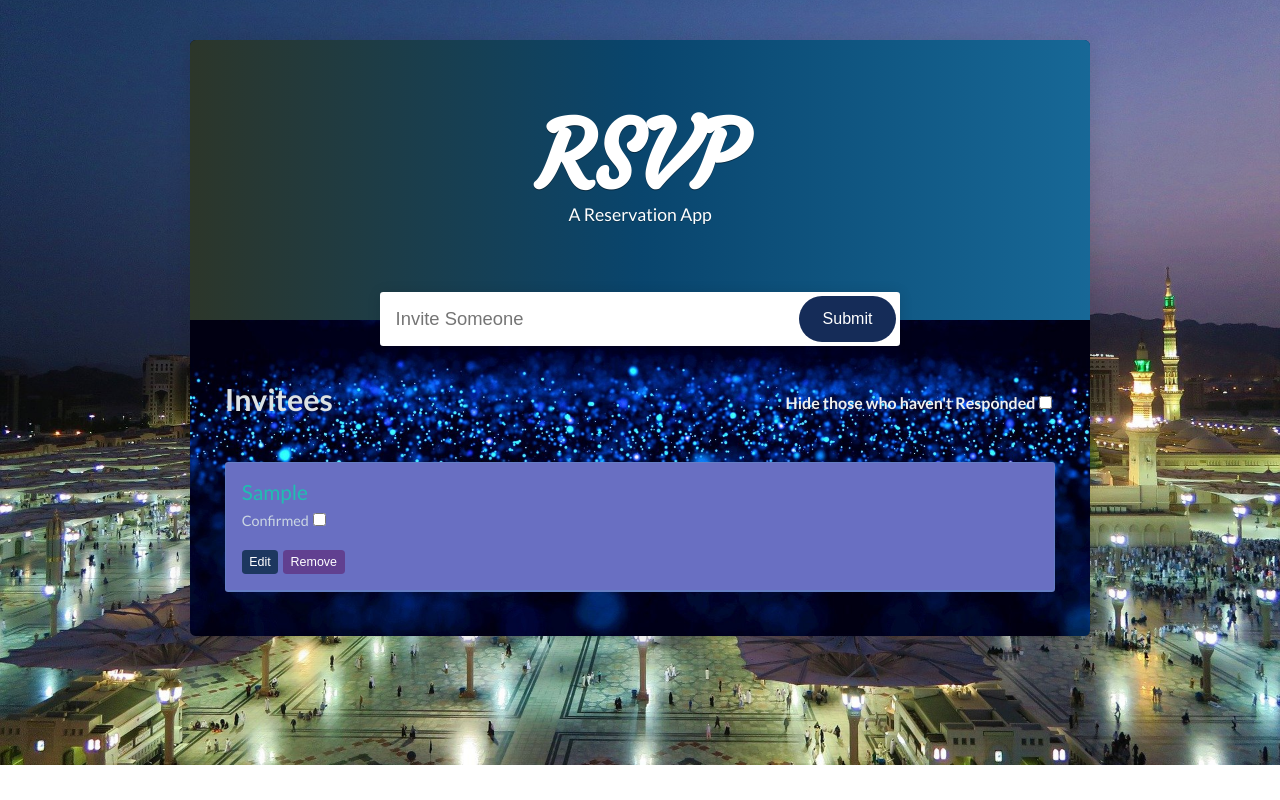
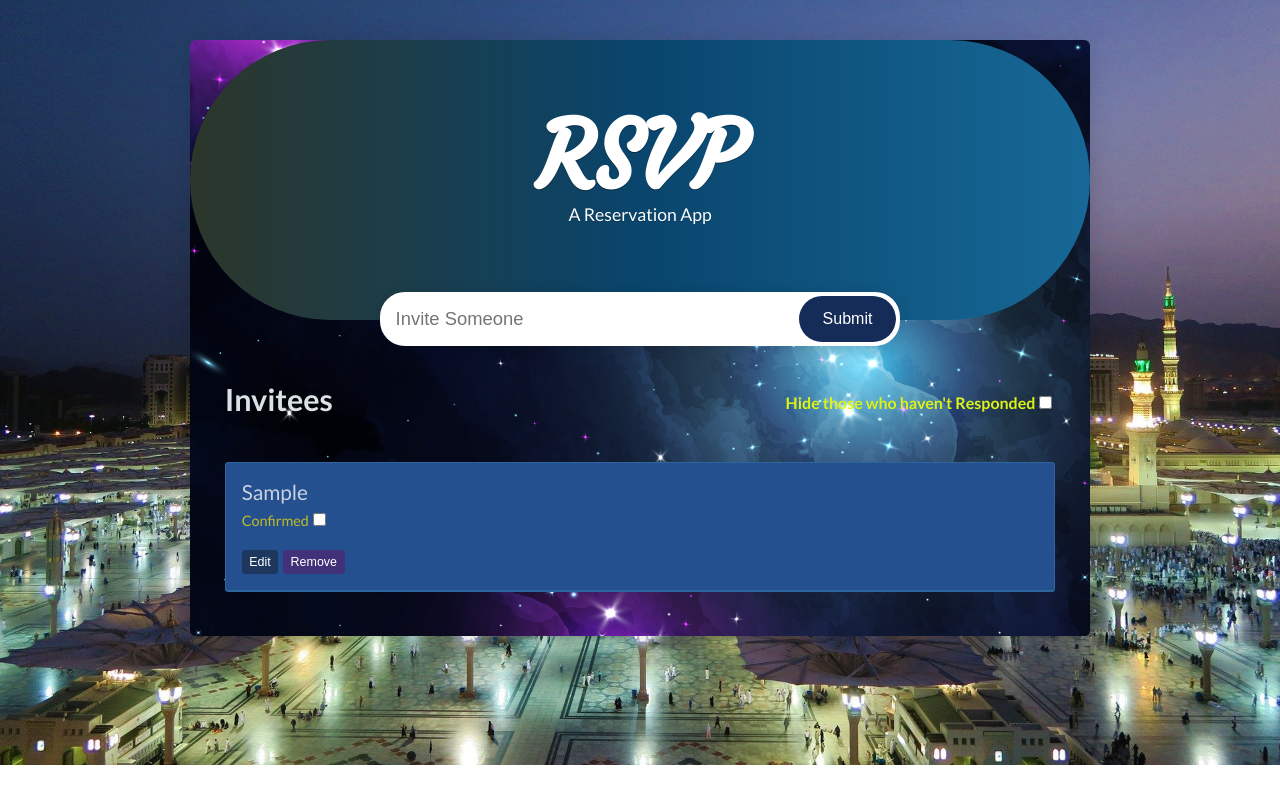
Before and after one commit to raihan-778/Simple-Reservation-App, a plain HTML site: page index.html in a window 1280 px wide. Both pictures are taken after typing "Sample" into the empty fields and a click on the button "Submit". Drawn offline with Linux system fonts and the light colour scheme.

Commit message:
design midified

```diff
--- a/css/style.css
+++ b/css/style.css
@@ -44,7 +44,7 @@ form {
     overflow: hidden;
     display: -webkit-flex;
     display: flex;
-    border-radius: 0.2em;
+    border-radius: 25px;
     border: solid 4px white;
     box-shadow: 0 1px 14px rgba(0, 0, 0, 0.12);
 }
@@ -64,7 +64,7 @@ ul {
 }
 ul li {
     padding: 1em;
-    background: #696fc2;
+    background: #24508f;
     border-radius: 0.2em;
     border: solid 1px rgba(88, 183, 205, 0.2);
     border-bottom: solid 2px rgba(88, 183, 205, 0.2);
@@ -85,6 +85,7 @@ header {
         url('../images/header-bg.jpg') no-repeat;
     background-blend-mode: multiply;
     background-size: cover;
+    border-radius: 140px;
 
 }
 header input {
@@ -94,7 +95,7 @@ header input {
 }
 li span,
 li input[type='text'] {
-    color: #1fbeb1;
+    color: #c9d1e0;
     font-size: 1.3em;
     margin-bottom: 0.3em;
 }
@@ -106,7 +107,7 @@ li input[type='text'] {
 li label {
     font-size: 0.9em;
     display: block;
-    color: rgba(214, 226, 230, 0.897);
+    color: rgba(212, 200, 24, 0.897);
 }
 li span,
 li input[type='text']:first-child {
@@ -129,7 +130,7 @@ li button:last-child {
     max-width: 900px;
     margin: 2.5em auto;
     border-radius: 0.35em;
-    background:url(../img/event1.jpg);
+    background:url(../img/event2.jpg);
     background-repeat: no-repeat;
     background-size: cover;
     background-position: center;
@@ -141,8 +142,9 @@ div > input:last-child {
     margin-left: 6px;
 }
 div > label {
-    color: #f1f1ee;
+    color: #ddf315;
     font-weight: 800;
+
 }
 
 /* responded */
```
Also changed, not shown: img/event2.jpg (added).
